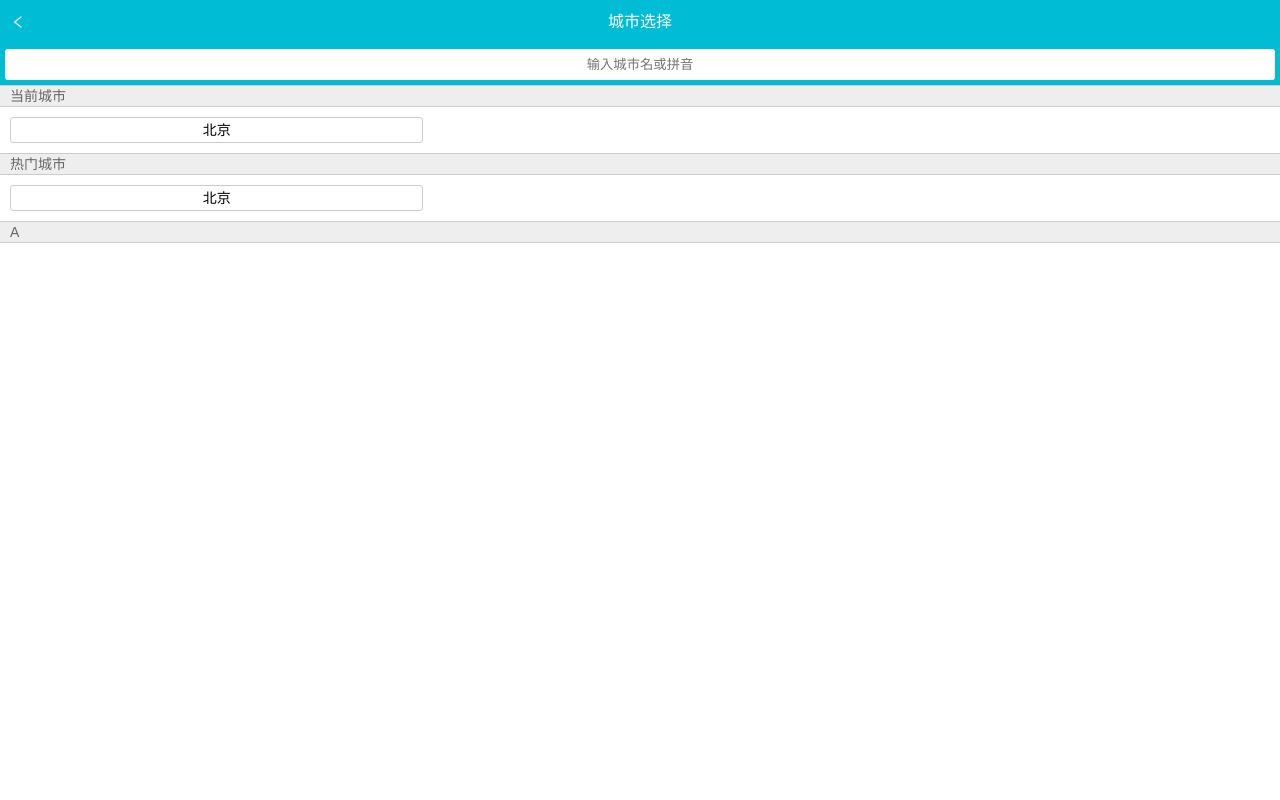
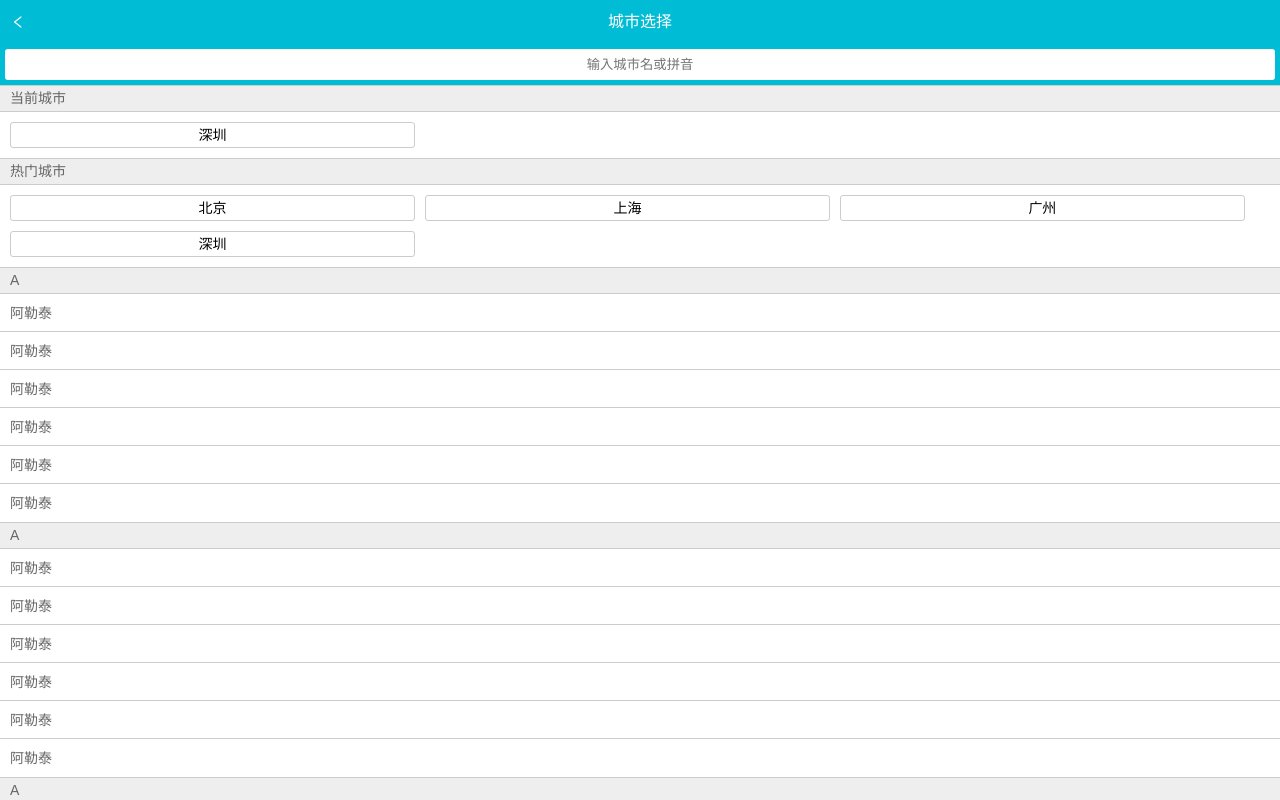
Before and after one commit to jxmlearner/vue-travel, a Vue app: page /city in a window 1280 px wide. Built offline with nearby package versions, Linux system fonts and the light colour scheme.

Commit message:
better-scroll滚动

```diff
--- a/src/App.vue
+++ b/src/App.vue
@@ -1,7 +1,7 @@
 <template>
 	<div id="app">
-    <router-view></router-view>
-  </div>
+		<router-view></router-view>
+	</div>
 </template>
 
 <script>
--- a/src/pages/city/components/List.vue
+++ b/src/pages/city/components/List.vue
@@ -1,10 +1,11 @@
 <template>
-    <div class="list">
+    <div class="list" ref="wrapper">
+        <div>
             <div class="area">
                 <div class="title border-top1px border-1px">当前城市</div>
                 <div class="button-list">
                     <div class="button-wrapper">
-                    <div class="button">北京</div>
+                        <div class="button">深圳</div>
                     </div>
                 </div>
             </div>
@@ -14,17 +15,61 @@
                     <div class="button-wrapper">
                         <div class="button">北京</div>
                     </div>
+                    <div class="button-wrapper">
+                        <div class="button">上海</div>
+                    </div>
+                    <div class="button-wrapper">
+                        <div class="button">广州</div>
+                    </div>
+                    <div class="button-wrapper">
+                        <div class="button">深圳</div>
+                    </div>
                 </div>
             </div>
             <div class="area">
                 <div class="title border-top1px border-1px">A</div>
+                <div class="item-list">
+                    <div class="item border-1px">阿勒泰</div>
+                    <div class="item border-1px">阿勒泰</div>
+                    <div class="item border-1px">阿勒泰</div>
+                    <div class="item border-1px">阿勒泰</div>
+                    <div class="item border-1px">阿勒泰</div>
+                    <div class="item border-1px">阿勒泰</div>
+                </div>
+            </div>
+            <div class="area">
+                <div class="title border-top1px border-1px">A</div>
+                <div class="item-list">
+                    <div class="item border-1px">阿勒泰</div>
+                    <div class="item border-1px">阿勒泰</div>
+                    <div class="item border-1px">阿勒泰</div>
+                    <div class="item border-1px">阿勒泰</div>
+                    <div class="item border-1px">阿勒泰</div>
+                    <div class="item border-1px">阿勒泰</div>
+                </div>
+            </div>
+            <div class="area">
+                <div class="title border-top1px border-1px">A</div>
+                <div class="item-list">
+                    <div class="item border-1px">阿勒泰</div>
+                    <div class="item border-1px">阿勒泰</div>
+                    <div class="item border-1px">阿勒泰</div>
+                    <div class="item border-1px">阿勒泰</div>
+                    <div class="item border-1px">阿勒泰</div>
+                    <div class="item border-1px">阿勒泰</div>
+                </div>
+            </div>
         </div>
     </div>
 </template>
 
 <script>
+    import BScroll from 'better-scroll'
     export default {
-        name: 'CityList'
+        name: 'CityList',
+        mounted() {
+            this.scroll = new BScroll(this.$refs.wrapper)
+        }
     }
 </script>
 
@@ -32,8 +77,15 @@
 @import '~@/assets/css/stylus/mixins.styl'
 @import '~@/assets/css/stylus/variable.styl'
 
+.list{
+    position: absolute;
+    left: 0;
+    right: 0;
+    top: 1.7rem;
+    bottom: 0;
+    overflow: hidden;
     .title {
-    line-height: .44rem;
+        line-height: .54rem;
         background: #eee;
         padding-left: .2rem;
         color: #666;
@@ -42,10 +94,12 @@
     }
     .button-list {
         overflow: hidden;
-    padding: .1rem;
+        padding: .1rem .6rem .1rem .1rem;
+        box-sizing: content-box;
         .button-wrapper {
             float: left;
             width: 33.33%;
+            box-sizing: content-box;
             .button {
                 margin: .1rem;
                 padding: .1rem 0;
@@ -55,4 +109,16 @@
             }
         }
     }
+    .item-list {
+        .item {
+            line-height: .76rem;
+            color:#666;
+            padding-left: .2rem;
+            border-1px(#ccc)
+            &:last-child::after {
+                border:none;
+            }
+        }
+    }
+}
 </style>
```
Also changed, not shown: src/pages/city/components/Alphabet.vue (added, +15 -0 lines), 1 other file (tests, documents, lock files or other folders). Lines whose indentation alone changed are shown as unchanged.
